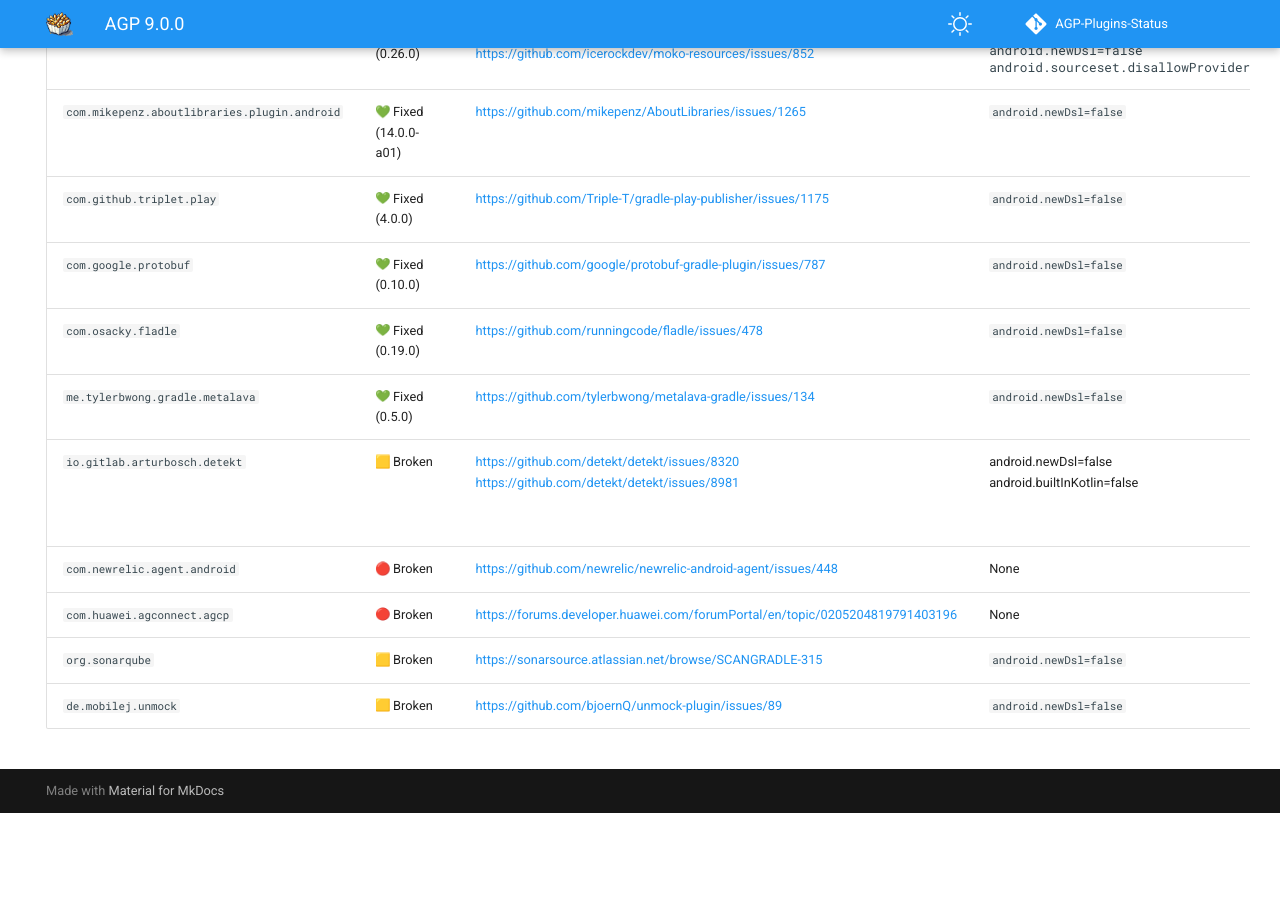
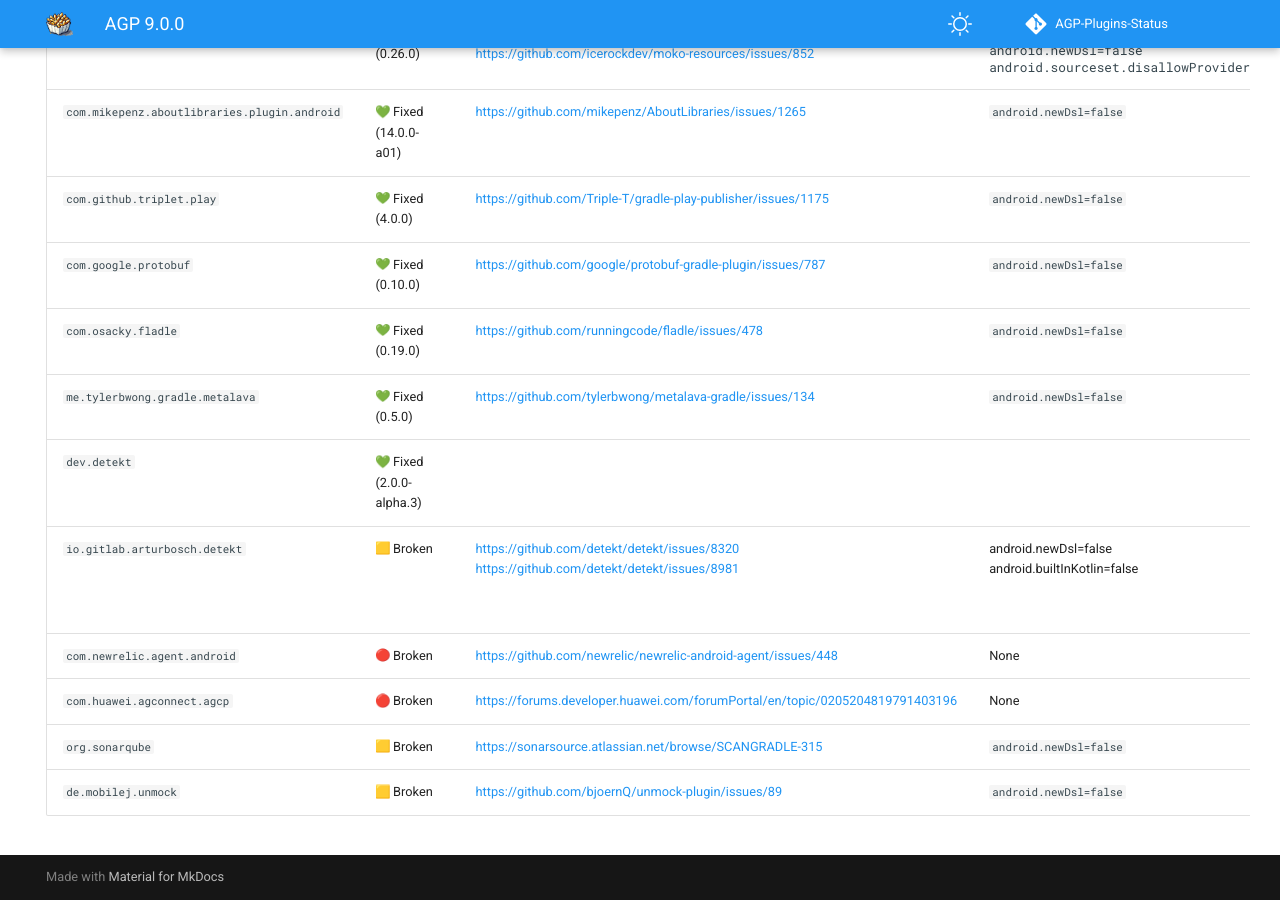
Before and after one commit to pablobaxter/AGP-Plugins-Status, an MkDocs documentation site: the page built from docs/agp-9.0.0.md, in a window 1280 px wide and 900 px high, scrolled down 2380 px. Built offline with MkDocs 1.6.1 and Material for MkDocs 9.7.7, drawn with Linux system fonts in a browser that asks for light colours; emoji names are drawn with the system emoji font; comment, search, counter and statistics services are not loaded; before the commit the page ends 3193 px from its top, so only the background shows below that.

Commit message:
Add dev.detekt entry with fixed version details

```diff
--- a/docs/agp-9.0.0.md
+++ b/docs/agp-9.0.0.md
@@ -62,6 +62,7 @@
 | `com.google.protobuf` | :green_heart: Fixed (0.10.0) | https://github.com/google/protobuf-gradle-plugin/issues/787 | `android.newDsl=false` | |
 | `com.osacky.fladle` | :green_heart: Fixed (0.19.0) | https://github.com/runningcode/fladle/issues/478 | `android.newDsl=false` | Fixed in https://github.com/runningcode/fladle/pull/452 |
 | `me.tylerbwong.gradle.metalava` | :green_heart: Fixed (0.5.0) | https://github.com/tylerbwong/metalava-gradle/issues/134 | `android.newDsl=false` | Addressed by https://github.com/tylerbwong/metalava-gradle/pull/144 |
+| `dev.detekt` | :green_heart: Fixed (2.0.0-alpha.3) | | |
 | `io.gitlab.arturbosch.detekt` | :yellow_square: Broken | https://github.com/detekt/detekt/issues/8320<br>https://github.com/detekt/detekt/issues/8981 | android.newDsl=false<br>android.builtInKotlin=false | The fix will only apply to detekt 2.0.0<br>Also to suppress warnings you can in addition add:<br>android.suppressUnsupportedOptionWarnings=android.suppressUnsupportedOptionWarnings,android.newDsl,android.builtInKotlin<br>kotlin.suppressGradlePluginWarnings=DeprecatedKotlinAndroidPlugin |
 | `com.newrelic.agent.android` | :red_circle: Broken | https://github.com/newrelic/newrelic-android-agent/issues/448 | None | |
 | `com.huawei.agconnect.agcp` | :red_circle: Broken | https://forums.developer.huawei.com/forumPortal/en/topic/0205204819791403196 | None | |
```
